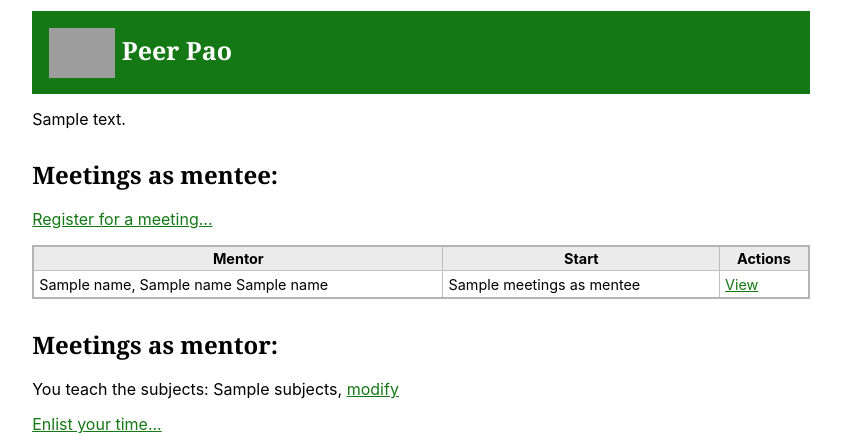
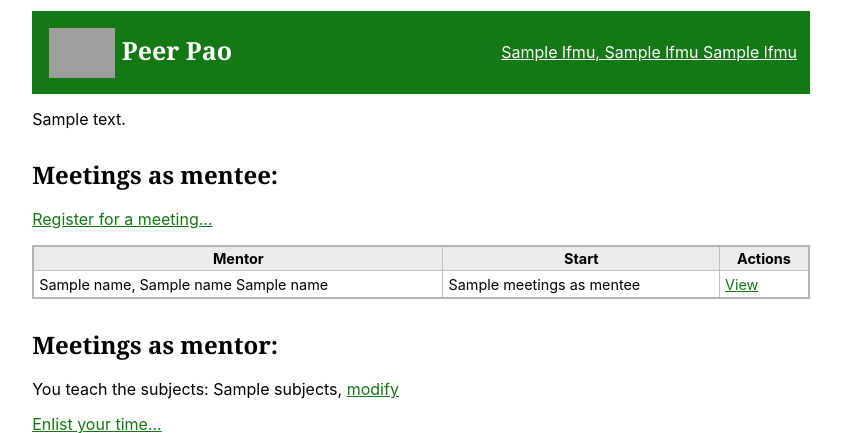
Before and after one commit to runxiyu/mentorweb, a Flask app: template templates/index.html in a window 1280 px wide. Shown: the top 433 px of the page, without its empty margins (219-1060 px from the left). Run offline with Flask 3, Linux system fonts and the light colour scheme; the template is opened without the code that fills it: most values are stand-ins (such as "Sample title", 1, 10 or a date in 2020); grey boxes are pictures that could not be loaded.

Commit message:
color=white for anchors in headers

```diff
--- a/static/style.css
+++ b/static/style.css
@@ -56,6 +56,9 @@ header {
 .header-left img {
 	vertical-align: middle;
     max-height: 50px;
+}
+header a {
+	color: white;
 }
 
 header h1 {
```
